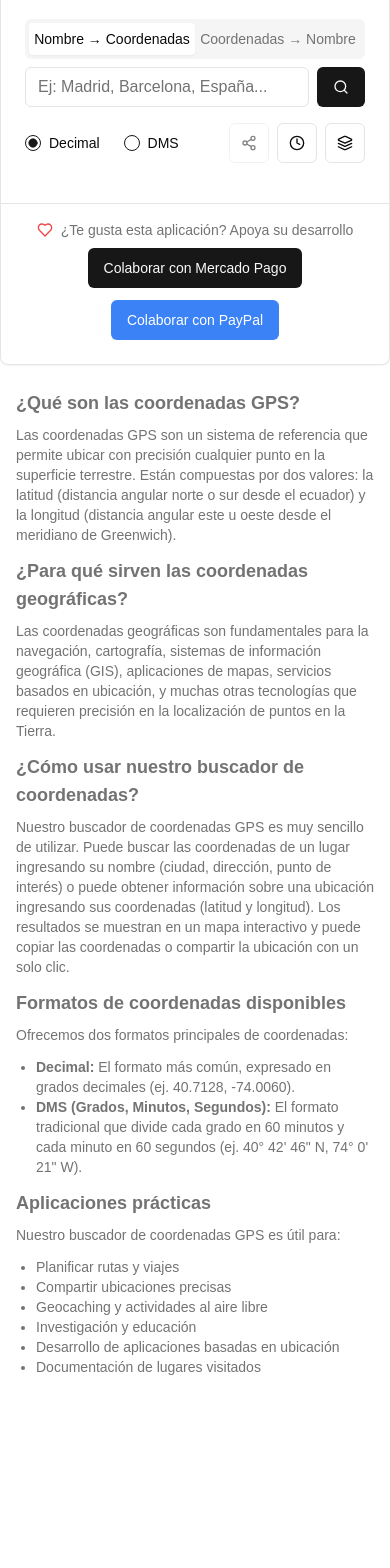
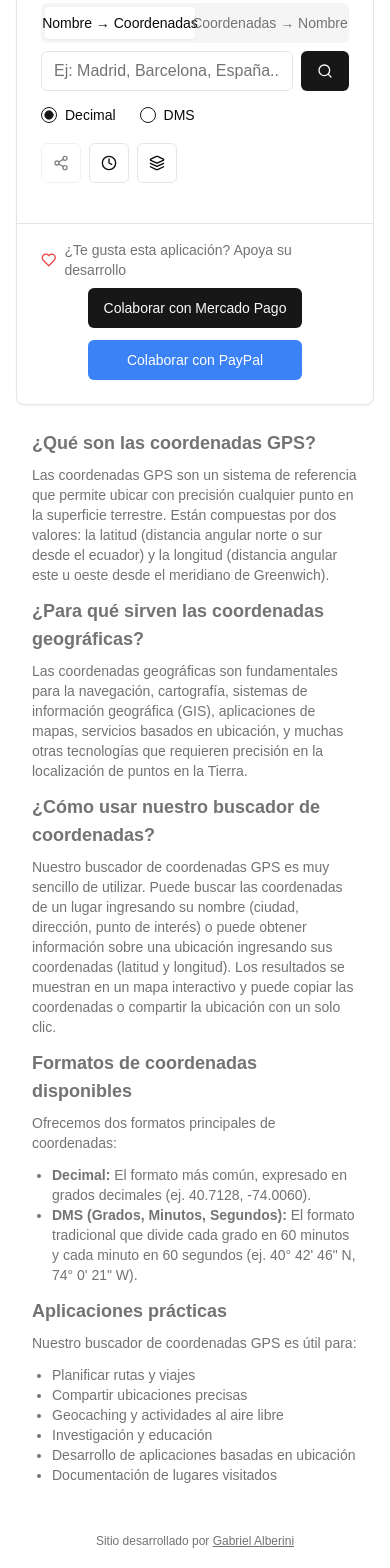
Before and after one commit to GabrielAlberini/buscador-de-coordenadas, a Next.js app: page / in a window 390 px wide. Shown: the part 140-1708 px from the top of the page. Before the commit the page ends 1593 px from the top, so only its background shows below. Built offline with nearby package versions, Linux system fonts and the light colour scheme.

Commit message:
add: resposive design

```diff
--- a/app/map-component.tsx
+++ b/app/map-component.tsx
@@ -63,6 +63,7 @@ export default function MapComponent({ position, locationName, mapType = "street
       center={position}
       zoom={13}
       style={{ height: "300px", width: "100%" }}
+      className="h-[250px] sm:h-[300px] md:h-[400px]"
       scrollWheelZoom={false}
       key={`${position[0]}-${position[1]}-${mapType}`} // Forzar re-render cuando cambian las props
     >
--- a/app/page.tsx
+++ b/app/page.tsx
@@ -305,8 +305,8 @@ export default function GeoLocator() {
       <JsonLd />
       <HeadSEO />
       <Toaster />
-      <div className="container max-w-md mx-auto py-10">
-        <Card>
+      <div className="container mx-auto px-4 py-6 sm:py-10 md:max-w-2xl lg:max-w-4xl">
+        <Card className="w-full">
           <CardHeader>
             <CardTitle>Buscador de Coordenadas</CardTitle>
             <CardDescription>Encuentra coordenadas geográficas o información de ubicación.</CardDescription>
@@ -337,7 +337,7 @@ export default function GeoLocator() {
 
               <TabsContent value="reverse">
                 <form onSubmit={handleSubmit} className="space-y-4">
-                  <div className="grid grid-cols-2 gap-2 mb-2">
+                  <div className="grid grid-cols-1 sm:grid-cols-2 gap-2 mb-2">
                     <div>
                       <Label htmlFor="latitude">Latitud</Label>
                       <Input
@@ -366,8 +366,12 @@ export default function GeoLocator() {
               </TabsContent>
             </Tabs>
 
-            <div className="flex justify-between items-center mb-4">
-              <RadioGroup value={coordinateFormat} onValueChange={setCoordinateFormat} className="flex space-x-4">
+            <div className="flex flex-col sm:flex-row justify-between items-start sm:items-center gap-3 sm:gap-0 mb-4">
+              <RadioGroup
+                value={coordinateFormat}
+                onValueChange={setCoordinateFormat}
+                className="flex space-x-4 mb-2 sm:mb-0"
+              >
                 <div className="flex items-center space-x-2">
                   <RadioGroupItem value="decimal" id="decimal" />
                   <Label htmlFor="decimal">Decimal</Label>
@@ -396,9 +400,11 @@ export default function GeoLocator() {
                       <DialogTitle>Compartir ubicación</DialogTitle>
                       <DialogDescription>Copia este enlace para compartir la ubicación actual.</DialogDescription>
                     </DialogHeader>
-                    <div className="flex space-x-2">
-                      <Input value={shareUrl} readOnly />
-                      <Button onClick={copyShareUrl}>Copiar</Button>
+                    <div className="flex flex-col sm:flex-row gap-2">
+                      <Input value={shareUrl} readOnly className="flex-1" />
+                      <Button onClick={copyShareUrl} className="sm:flex-shrink-0">
+                        Copiar
+                      </Button>
                     </div>
                   </DialogContent>
                 </Dialog>
@@ -465,7 +471,7 @@ export default function GeoLocator() {
 
             {results && (
               <div className="space-y-4 mt-4">
-                <div className="grid grid-cols-2 gap-2">
+                <div className="grid grid-cols-1 sm:grid-cols-2 gap-2">
                   <div className="bg-muted p-3 rounded-md relative">
                     <div className="text-sm font-medium text-muted-foreground">Latitud</div>
                     <div className="text-lg font-bold flex items-center">
@@ -508,7 +514,7 @@ export default function GeoLocator() {
 
                 {/* Información adicional */}
                 {results.address && (
-                  <div className="grid grid-cols-2 gap-2 text-sm mb-4">
+                  <div className="grid grid-cols-1 sm:grid-cols-2 gap-2 text-sm mb-4">
                     {results.address.country && (
                       <div>
                         <span className="font-medium">País:</span> {results.address.country}
@@ -550,7 +556,7 @@ export default function GeoLocator() {
               <Heart className="h-4 w-4 text-red-500" />
               <span>¿Te gusta esta aplicación? Apoya su desarrollo</span>
             </div>
-            <div className="flex flex-wrap justify-center gap-3">
+            <div className="flex flex-col sm:flex-row flex-wrap justify-center gap-3">
               <Link
                 href="https://link.mercadopago.com.ar/gabrielalberini"
                 target="_blank"
--- a/app/seo-text.tsx
+++ b/app/seo-text.tsx
@@ -1,6 +1,6 @@
 export default function SeoText() {
   return (
-    <div className="container max-w-md mx-auto py-6 px-4 text-sm text-muted-foreground">
+    <div className="container mx-auto py-6 px-4 text-sm text-muted-foreground md:max-w-2xl lg:max-w-4xl">
       <h2 className="text-lg font-semibold mb-2">¿Qué son las coordenadas GPS?</h2>
       <p className="mb-3">
         Las coordenadas GPS son un sistema de referencia que permite ubicar con precisión cualquier punto en la
@@ -45,6 +45,12 @@ export default function SeoText() {
         <li>Desarrollo de aplicaciones basadas en ubicación</li>
         <li>Documentación de lugares visitados</li>
       </ul>
+
+      <p className="text-xs mt-12 text-center">
+        Sitio desarrollado por <a href="https://linkedin.com/in/gabriel-alberini/" className="underline" target="_blank">
+          Gabriel Alberini
+        </a>
+      </p>
     </div>
   )
 }
```
Also changed, not shown: tailwind.config.ts (indentation only).
